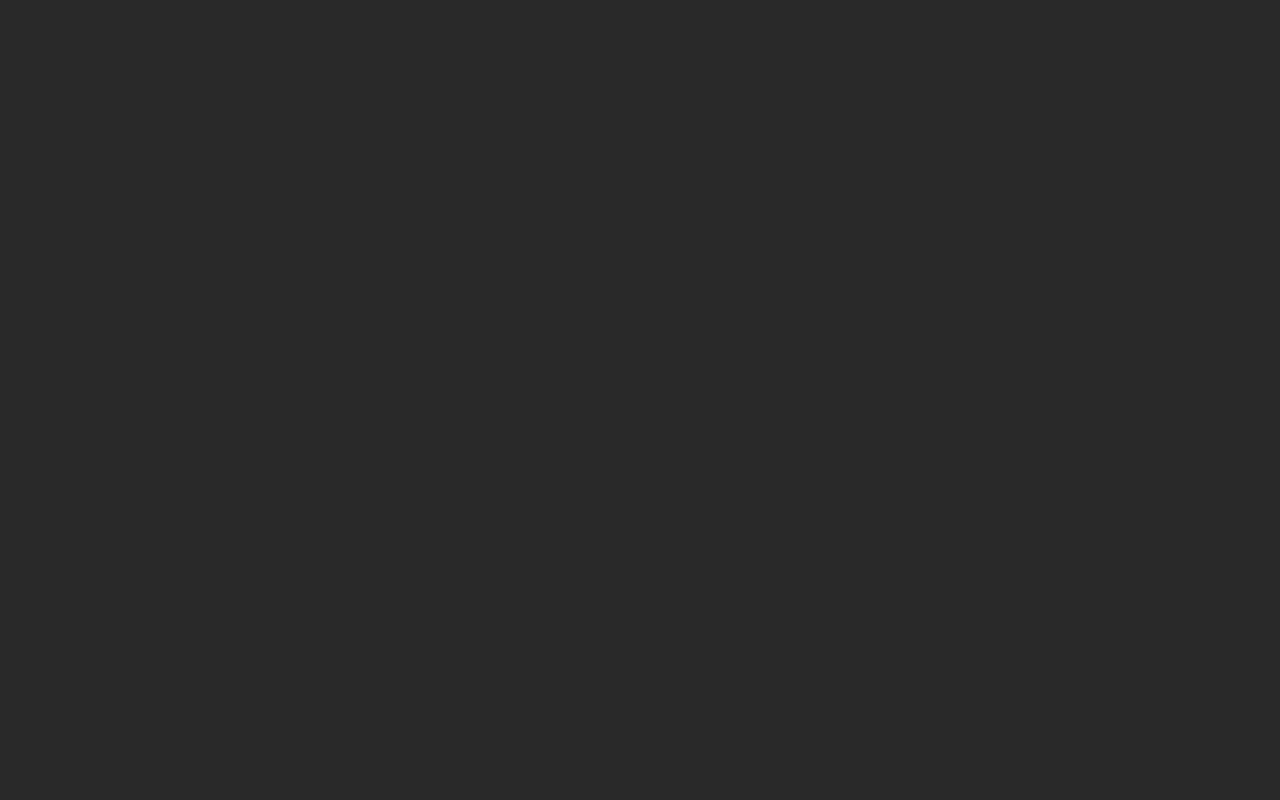
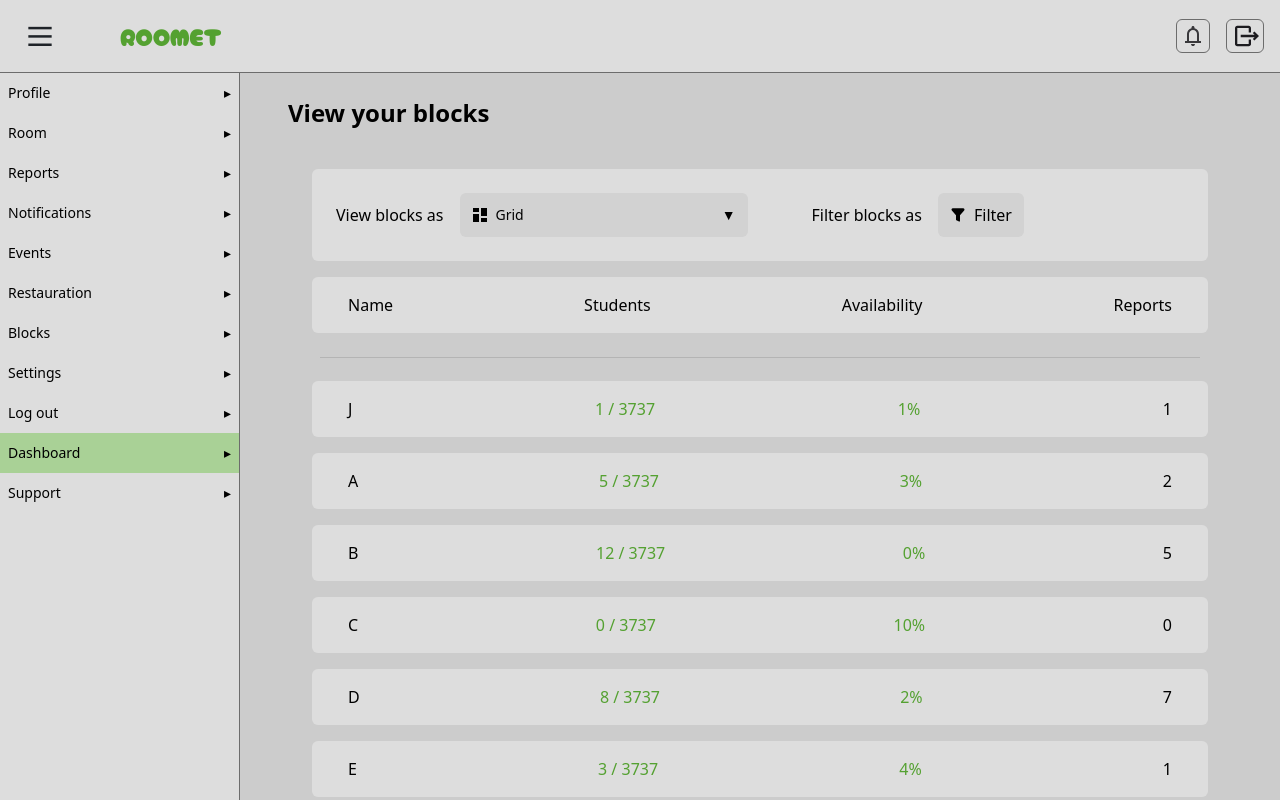
Before and after one commit to KMalek101/Roomet-front, a Next.js app: page /dashboard in a window 1280 px wide. Built offline with nearby package versions, Linux system fonts and the light colour scheme.

Commit message:
dashboard

```diff
--- a/src/app/blocks/page.jsx
+++ b/src/app/blocks/page.jsx
@@ -14,8 +14,6 @@ export default function page() {
         <div className="flex flex-col py-6 px-12 flex-1 overflow-y-auto h-screen no-scrollbar pb-24">
           <p className="font-semibold text-2xl pb-4">Create your blocks</p>
           <CreateBlocks />
-          <p className="font-semibold text-2xl pb-4 pt-12">View your blocks</p>
-          <ViewBlocks />
         </div>
       </div>
     </div>
--- a/src/app/dashboard/page.jsx
+++ b/src/app/dashboard/page.jsx
@@ -1,4 +1,19 @@
+'use client'
+import ViewBlocks from "@/components/common/blocks/ViewBlocks";
+import Header from "@/components/common/header/Header";
+import Sidebar from "@/components/common/side bar/Sidebar";
+
 export default function page() {
-  return <div className="bg-[#292929] w-screen h-screen">
-  </div>;
+  return (
+    <div className="h-screen w-screen overflow-hidden">
+      <Header />
+      <div className="flex overflow-hidden">
+        <Sidebar />
+        <div className="flex flex-col py-6 px-12 flex-1 overflow-y-auto h-screen no-scrollbar pb-24">
+          <p className="font-semibold text-2xl pb-4">View your blocks</p>
+          <ViewBlocks />
+        </div>
+      </div>
+    </div>
+  );
 }
--- a/src/components/common/blocks/ViewBlocks.jsx
+++ b/src/components/common/blocks/ViewBlocks.jsx
@@ -1,11 +1,14 @@
-import { useState } from "react";
+import { useState, useEffect, useRef } from "react";
 import BlockListCard from "./BlockListCard";
 
 export default function ViewBlocks() {
   const [selection, setSelection] = useState("grid");
-  const [isOpen, setIsOpen] = useState(false);
+  const [isOpenViewAs, setIsOpenViewAs] = useState(false);
+  const [isOpenFilter, setIsOpenFilter] = useState(false);
+  const [filters, setFilters] = useState([]);
 
-  const options = [
+  const filterRef = useRef(null);
+  const optionsViewAs = [
     {
       value: "grid",
       label: "Grid",
@@ -22,32 +25,61 @@ export default function ViewBlocks() {
     },
   ];
 
-  const handleSelect = (value) => {
+  const optionsFilter = [
+    {
+      value: "all",
+      label: "All",
+    },
+    {
+      value: "active",
+      label: "Available places",
+    },
+    {
+      value: "completed",
+      label: "Full",
+    },
+    {
+      value: "noreports",
+      label: "No reports",
+    },
+  ];
+
+  const handleSelectViewAs = (value) => {
     setSelection(value);
-    setIsOpen(false);
+    setIsOpenViewAs(false);
+  };
+
+  const handleSelectFilter = (value) => {
+    setFilters((prevFilters) => {
+      if (prevFilters.includes(value)) {
+        return prevFilters.filter((filter) => filter !== value);
+      } else {
+        return [...prevFilters, value];
+      }
+    });
   };
 
   const CustomDropdown = () => {
-    return(
+    return (
       <div className="relative w-72 text-sm">
         <button
           id="viewMode"
-          onClick={() => setIsOpen(!isOpen)}
+          onClick={() => setIsOpenViewAs(!isOpenViewAs)}
           className="bg-[var(--g-color-opacity)] h-[44px] w-full flex items-center justify-between rounded-md px-3 py-2 focus:outline-1 focus:outline-[var(--green-color)]"
         >
           <div className="flex items-center">
-            {options.find((o) => o.value === selection)?.icon}
-            {options.find((o) => o.value === selection)?.label}
+            {optionsViewAs.find((o) => o.value === selection)?.icon}
+            {optionsViewAs.find((o) => o.value === selection)?.label}
           </div>
           <span className="ml-2">▼</span>
         </button>
 
-        {isOpen && (
+        {isOpenViewAs && (
           <div className="absolute z-10 mt-1 w-full bg-white border border-gray-300 rounded-md shadow-md">
-            {options.map((option) => (
+            {optionsViewAs.map((option) => (
               <div
                 key={option.value}
-                onClick={() => handleSelect(option.value)}
+                onClick={() => handleSelectViewAs(option.value)}
                 className={`flex items-center px-3 py-2 cursor-pointer hover:bg-[var(--g-color-opacity)] ${
                   selection === option.value ? "bg-[var(--g-color-opacity)]" : ""
                 }`}
@@ -60,7 +92,91 @@ export default function ViewBlocks() {
         )}
       </div>
     );
+  };
+
+  const Filter = () => {
+    return (
+        <div
+        onClick={(e) => {
+          e.stopPropagation();
+          setIsOpenFilter(!isOpenFilter);
+          console.log('clicked');
+          console.log(isOpenFilter);
+        }}
+         ref={filterRef}
+         className="relative">
+
+        <button
+        //   ref={filterRef}
+
+          className="bg-[var(--g-color-opacity)] h-[44px] w-full flex items-center justify-between rounded-md px-3 gap-2 py-2 cursor-pointer"
+        >
+          <svg
+            className="w-4"
+            viewBox="0 0 24 24"
+            fill="none"
+            xmlns="http://www.w3.org/2000/svg"
+          >
+            <path
+              d="M4.22657 2C2.50087 2 1.58526 4.03892 2.73175 5.32873L8.99972 12.3802V19C8.99972 19.3788 9.21373 19.725 9.55251 19.8944L13.5525 21.8944C13.8625 22.0494 14.2306 22.0329 14.5255 21.8507C14.8203 21.6684 14.9997 21.3466 14.9997 21V12.3802L21.2677 5.32873C22.4142 4.03893 21.4986 2 19.7729 2H4.22657Z"
+              fill="#000000"
+            ></path>
+          </svg>
+          <p>Filter</p>
+        </button>
+        {isOpenFilter && (
+          <div
+            ref={filterRef}
+            className="absolute z-10 mt-1 w-42 bg-white border border-gray-300 rounded-md shadow-md"
+            onClick={(e) => e.stopPropagation()} // Prevent clicks inside dropdown from closing it
+          >
+            {optionsFilter.map((option) => (
+              <div
+                key={option.value}
+                onClick={() => {
+                  handleSelectFilter(option.value);
+                  // Don't close dropdown here to allow multiple selections
+                }}
+                className={`flex items-center px-3 py-2 cursor-pointer hover:bg-[var(--g-color-opacity)] ${
+                  filters.includes(option.value)
+                    ? "bg-[var(--g-color-opacity)]"
+                    : ""
+                }`}
+              >
+                {option.label}
+              </div>
+            ))}
+          </div>
+        )}
+      </div>
+    );
+  };
+
+  const handleClickOutside = (event) => {
+    const clickedOutsideFilter = filterRef.current && !filterRef.current.contains(event.target);
+    const clickedOutsideView = !event.target.closest("#viewMode");
+
+    console.log("filterRef.current:", filterRef.current);
+    console.log("event.target:", event.target);
+    console.log("contains?", filterRef.current?.contains(event.target));
+
+
+    // if (clickedOutsideFilter) {
+    //   setIsOpenFilter(false);
+    // }
+
+    if (clickedOutsideView) {
+      setIsOpenViewAs(false);
     }
+  };
+
+  useEffect(() => {
+    document.addEventListener("click", handleClickOutside);
+
+    return () => {
+      document.removeEventListener("click", handleClickOutside);
+    };
+  }, []);
 
   const Header = () => {
     const [sortDirection, setSortDirection] = useState({
@@ -73,7 +189,6 @@ const Header = () => {
     const handleSort = (column) => {
       setSortDirection((prev) => {
         const newDirection = prev[column] === "asc" ? "desc" : "asc";
-
         return {
           name: column === "name" ? newDirection : null,
           students: column === "students" ? newDirection : null,
@@ -86,9 +201,9 @@ const Header = () => {
     const renderArrow = (direction) => {
       if (direction === null) return null;
       return direction === "asc" ? (
-			<span className="ml-2">▲</span> // Ascending arrow
+        <span className="ml-2">▲</span>
       ) : (
-			<span className="ml-2">▼</span> // Descending arrow
+        <span className="ml-2">▼</span>
       );
     };
 
@@ -128,11 +243,13 @@ const Header = () => {
 
   return (
     <div className="flex flex-col gap-4 p-6 rounded-md flex-1">
-        <div className="bg-[var(--secondary-color)] flex items-center gap-4 p-6 rounded-md ">
+      <div className="bg-[var(--secondary-color)] flex items-center gap-4 p-6 rounded-md">
         <label htmlFor="viewMode" className="font-medium">
           View blocks as
         </label>
         <CustomDropdown />
+        <p className="font-medium pl-12">Filter blocks as</p>
+        <Filter />
       </div>
 
       <Header />
@@ -140,6 +257,12 @@ const Header = () => {
         <div className="h-[1px] w-full bg-[var(--g-color)] opacity-25"></div>
       </div>
       <BlockListCard name={"J"} students={1} availability={1} reports={1} />
+      <BlockListCard name={"A"} students={5} availability={3} reports={2} />
+        <BlockListCard name={"B"} students={12} availability={0} reports={5} />
+        <BlockListCard name={"C"} students={0} availability={10} reports={0} />
+        <BlockListCard name={"D"} students={8} availability={2} reports={7} />
+        <BlockListCard name={"E"} students={3} availability={4} reports={1} />
+
     </div>
   );
 }
```
Lines whose indentation alone changed are shown as unchanged.
